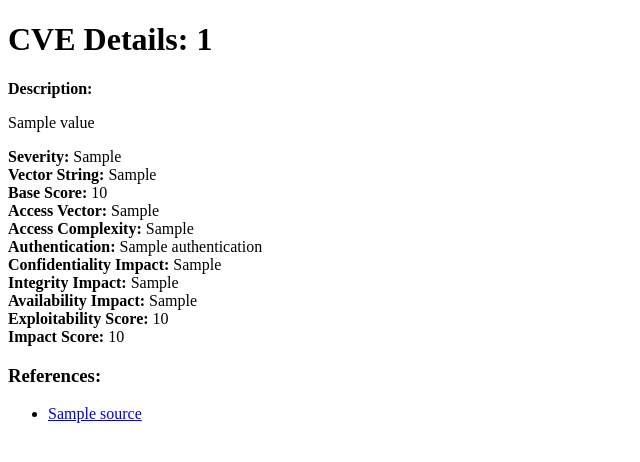
After one commit to immanuel2711/SecurinTask, a Flask app: page /cves/1 in a window 1280 px wide. The commit adds this page. Shown: the top 462 px of the page, without its empty margins (0-640 px from the left). Run offline with Flask 3, Linux system fonts and the light colour scheme; a database or web service that is not in the repository returns one stand-in record (values such as "Sample title").

Commit message:
initial commit

```diff
--- a/app.py
+++ b/app.py
@@ -157,6 +157,63 @@ def get_cves():
     return render_template("index.html", cves=cves, total_records=total_records,
                            current_page=current_page, per_page=per_page, total_pages=total_pages)
 
+@app.route("/cves/<cve_id>")
+@app.route("/cves/<cve_id>")
+def get_cve_details(cve_id):
+    # Fetch the CVE document based on the cve_id
+    cve_document = cve_collection.find_one({"cve.id": cve_id}, {"_id": 0})
+
+    if not cve_document:
+        return "CVE not found", 404  # Return 404 if the CVE doesn't exist
+
+    # Extracting relevant fields from the MongoDB structure
+    cve_data = cve_document.get("cve", {})
+
+    # Description
+    description = cve_data.get("descriptions", [{}])[0].get("value", "Description not available")
+
+    # CVSS metrics (Primary CVSS Metric)
+    metrics = cve_data.get("metrics", {}).get("cvssMetricV2", [{}])[0].get("cvssData", {})
+    vector_string = metrics.get("vectorString", "Vector string not available")
+    base_score = metrics.get("baseScore", "Score not available")
+
+    # Extract severity from the outer structure
+    severity = cve_data.get("metrics", {}).get("cvssMetricV2", [{}])[0].get("baseSeverity", "Severity not available")
+
+    access_vector = metrics.get("accessVector", "Access Vector not available")
+    access_complexity = metrics.get("accessComplexity", "Access Complexity not available")
+    authentication = metrics.get("authentication", "Authentication not available")
+    confidentiality_impact = metrics.get("confidentialityImpact", "Confidentiality Impact not available")
+    integrity_impact = metrics.get("integrityImpact", "Integrity Impact not available")
+    availability_impact = metrics.get("availabilityImpact", "Availability Impact not available")
+
+    exploitability_score = cve_data.get("metrics", {}).get("cvssMetricV2", [{}])[0].get("exploitabilityScore", "exploitabilty not available")
+    impact_score = cve_data.get("metrics", {}).get("cvssMetricV2", [{}])[0].get("impactScore", "impactscore not available")
+
+    # Create a dictionary to hold CVSS metrics
+    cvss_metrics = {
+        "severity": severity,
+        "vector_string": vector_string,
+        "base_score": base_score,
+        "access_vector": access_vector,
+        "access_complexity": access_complexity,
+        "authentication": authentication,
+        "confidentiality_impact": confidentiality_impact,
+        "integrity_impact": integrity_impact,
+        "availability_impact": availability_impact,
+        "exploitability_score": exploitability_score,
+        "impact_score": impact_score
+    }
+
+    # Get references (URLs)
+    references = cve_data.get("references", [])
+
+    # Pass all the extracted information to the template, including cvss_metrics and references
+    return render_template("cve_detail.html",
+                           cve_id=cve_id,
+                           description=description,
+                           cvss_metrics=cvss_metrics,
+                           references=references)
 
 
 if __name__ == "__main__":
--- /dev/null
+++ b/templates/cve_detail.html
@@ -0,0 +1,69 @@
+<!DOCTYPE html>
+<html lang="en">
+<head>
+    <meta charset="UTF-8">
+    <meta name="viewport" content="width=device-width, initial-scale=1.0">
+    <title>CVE Details</title>
+</head>
+<body>
+    <h1>CVE Details: {{ cve_id }}</h1>
+
+    <div>
+        <strong>Description:</strong>
+        <p>{{ description }}</p>
+    </div>
+
+    <div>
+        <strong>Severity:</strong> {{ cvss_metrics.severity }}
+    </div>
+
+    <div>
+        <strong>Vector String:</strong> {{ cvss_metrics.vector_string }}
+    </div>
+
+    <div>
+        <strong>Base Score:</strong> {{ cvss_metrics.base_score }}
+    </div>
+
+    <div>
+        <strong>Access Vector:</strong> {{ cvss_metrics.access_vector }}
+    </div>
+
+    <div>
+        <strong>Access Complexity:</strong> {{ cvss_metrics.access_complexity }}
+    </div>
+
+    <div>
+        <strong>Authentication:</strong> {{ cvss_metrics.authentication }}
+    </div>
+
+    <div>
+        <strong>Confidentiality Impact:</strong> {{ cvss_metrics.confidentiality_impact }}
+    </div>
+
+    <div>
+        <strong>Integrity Impact:</strong> {{ cvss_metrics.integrity_impact }}
+    </div>
+
+    <div>
+        <strong>Availability Impact:</strong> {{ cvss_metrics.availability_impact }}
+    </div>
+
+    <div>
+        <strong>Exploitability Score:</strong> {{ cvss_metrics.exploitability_score }}
+    </div>
+
+    <div>
+        <strong>Impact Score:</strong> {{ cvss_metrics.impact_score }}
+    </div>
+
+    <div>
+        <h3>References:</h3>
+        <ul>
+            {% for reference in references %}
+                <li><a href="{{ reference.url }}" target="_blank">{{ reference.source }}</a></li>
+            {% endfor %}
+        </ul>
+    </div>
+</body>
+</html>
```
Also changed, not shown: templates/index.html (+7 -1 lines).
